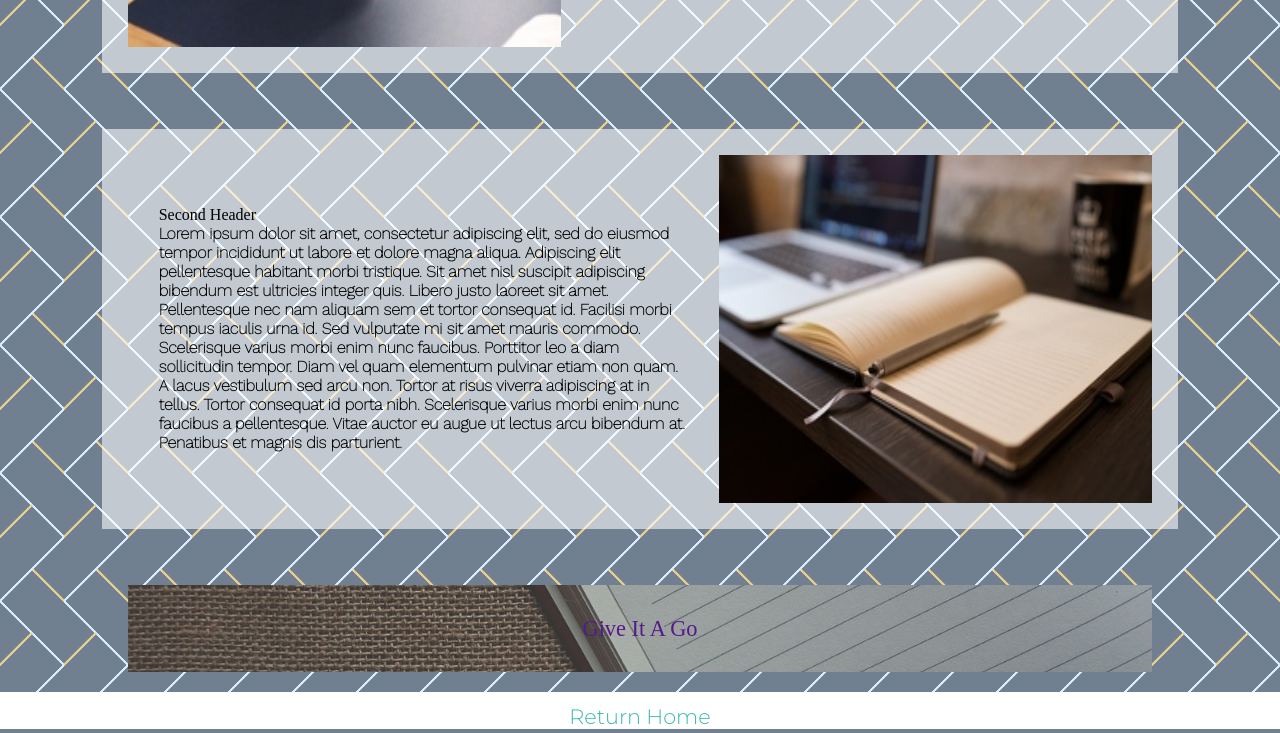
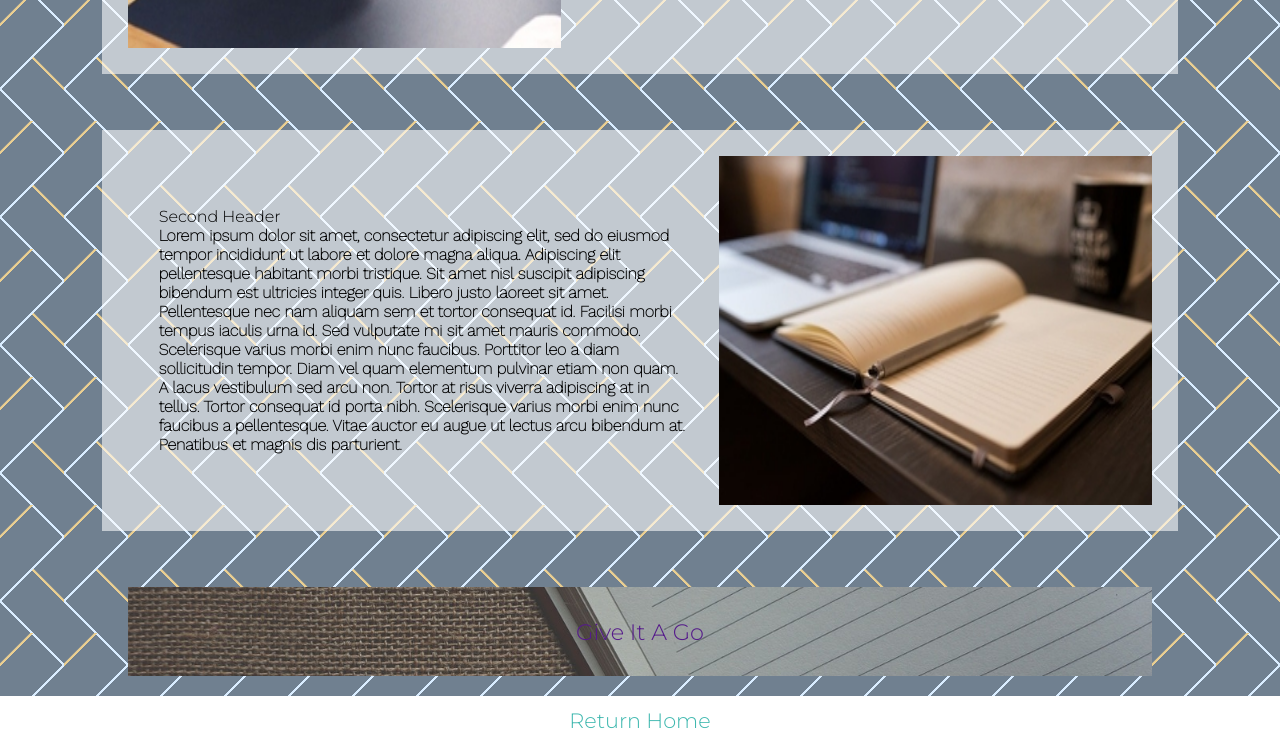
Before and after one commit to TobuOS/Marketing-Page, a plain HTML site: page landing.html in a window 1280 px wide. Shown: the part 391-1124 px from the top of the page. Drawn offline with nearby package versions, Linux system fonts and the light colour scheme.

Commit message:
landing essentially done, onto about

```diff
--- a/style/style.css
+++ b/style/style.css
@@ -44,6 +44,10 @@ p {
     font-size: 1rem;
 }
 
+a, h2, h3, h4, h5, h6 {
+    font-family: 'Montserrat', sans-serif;
+}
+
 header {
     display: flex;
     flex-direction: row;
@@ -54,9 +58,7 @@ header {
     top: 0;
 }
 
-header h1 {
-    font-family: ;
-}
+
 header nav {
     display: flex;
     justify-content: space-evenly;
@@ -89,6 +91,10 @@ header nav #home{
     flex-direction: row;
     /* align-content: center; */
     border-style: 1px solid black;
+    }
+
+    a, h2, h3, h4, h5, h6 {
+        font-family: 'Montserrat', sans-serif;
     }
 
 #top {
@@ -153,6 +159,7 @@ header nav #home{
 
 #bottom {
     background-image: url('/assets/lined-paper-1280548_1280.jpg');
+    background-blend-mode: lighten;
     background-position: center;
     width: 80%;
     margin: 1.5% auto;
```
Also changed, not shown: assets/bokeh-2990426_640.jpg (deleted), assets/paper-1074131_1280.jpg (deleted), assets/phone note taking.jpg (deleted).
